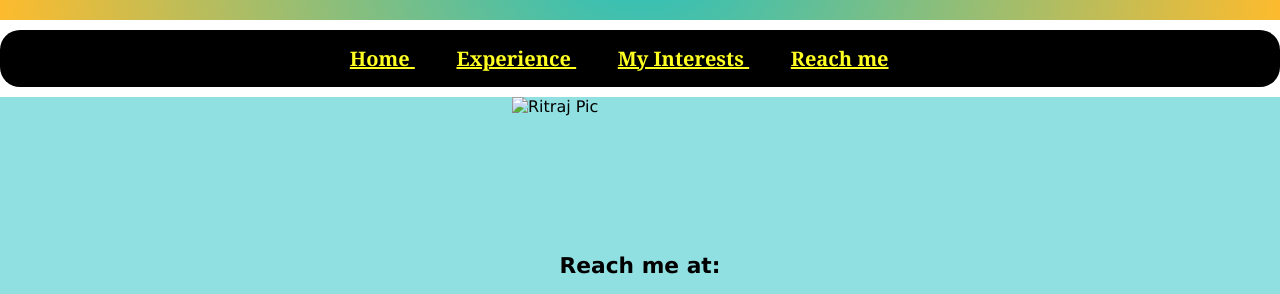
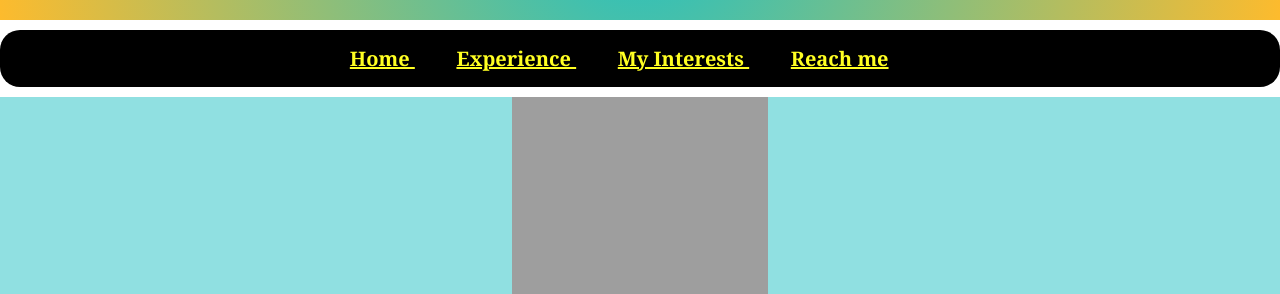
Before and after one commit to Ritraj812652/myBlog_Ritraj_c0812652, a plain HTML site: page contact.html in a window 1280 px wide. Shown: the part 168-462 px from the top of the page. Drawn offline with Linux system fonts and the light colour scheme; the site is published under a folder, as on GitHub Pages, so addresses that start at the root find nothing.

Commit message:
Contact Page Images

```diff
--- a/contact.html
+++ b/contact.html
@@ -36,7 +36,7 @@
       <a href="contact.html">Reach me</a> &nbsp; &nbsp; &nbsp; &nbsp;
     </nav>
     <main>
-      <img class="center" src="/images/ritraj.jpeg" alt="Ritraj Pic" />
+      <img class="center" src="images/ritraj.jpeg" alt="Ritraj Pic" />
 
       <div class="contact">
         <h3>Reach me at:</h3>
```
